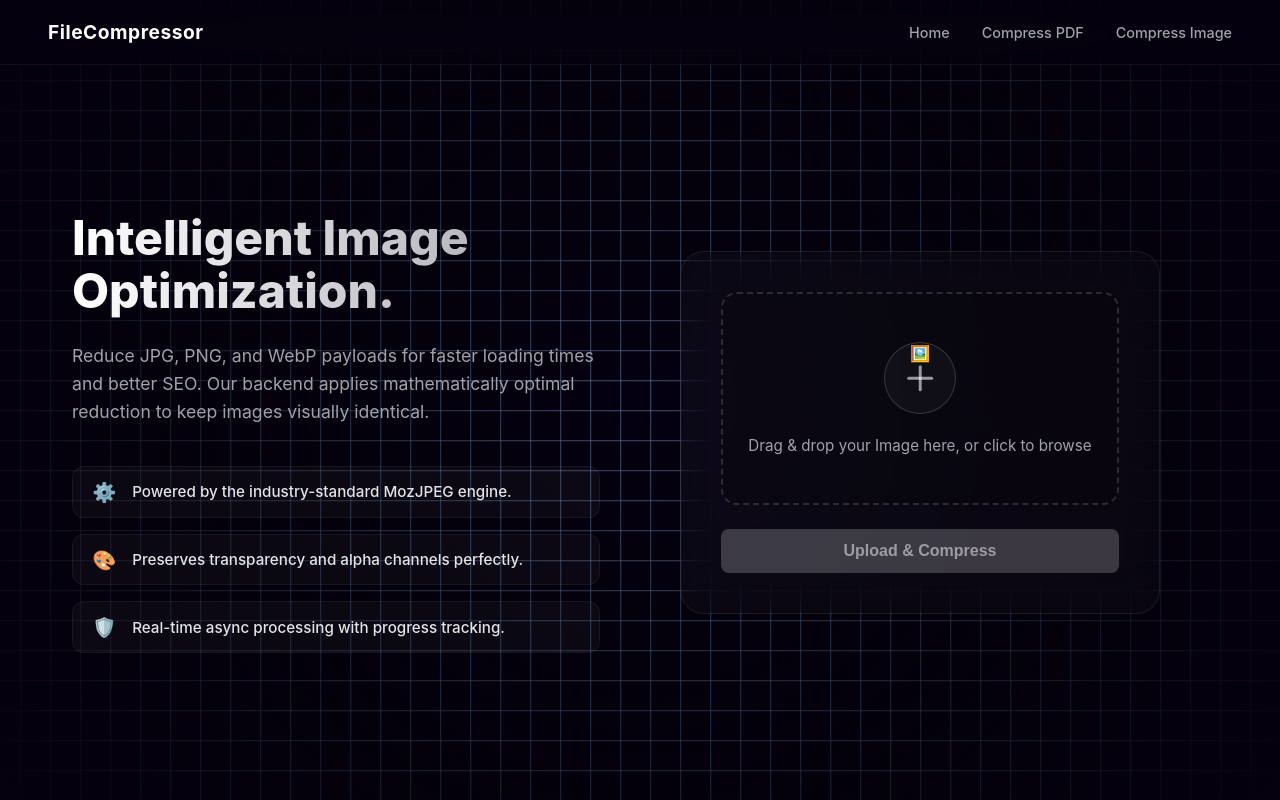
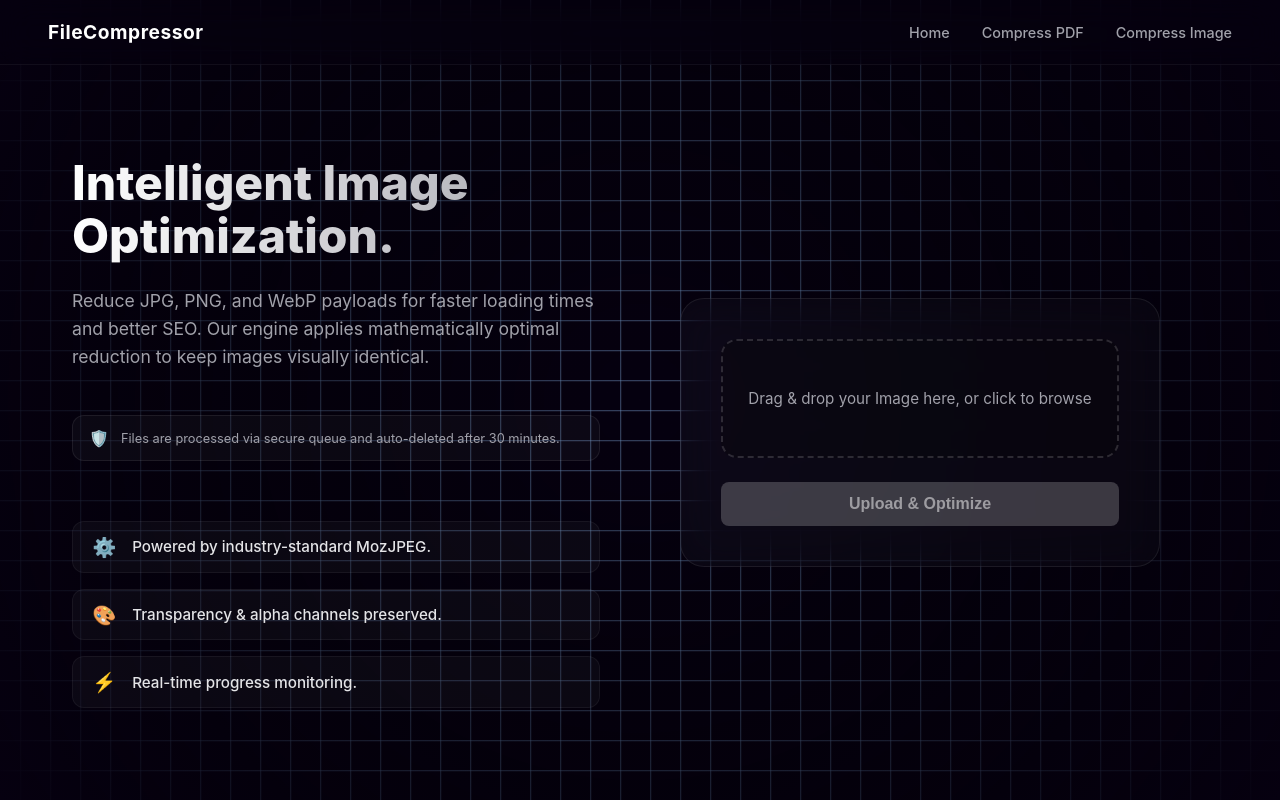
Before and after one commit to Harsh2227kumar/PDFCompression, a Next.js app in the folder pdf-compressor-frontend/: page /compress-image in a window 1280 px wide. Built offline with nearby package versions, Linux system fonts and the light colour scheme; no server answers.

Commit message:
Fix of bugs

```diff
--- a/pdf-compressor-frontend/app/compress-image/page.tsx
+++ b/pdf-compressor-frontend/app/compress-image/page.tsx
@@ -8,62 +8,62 @@ const API_URL = process.env.NEXT_PUBLIC_API_URL ?? "http://localhost:3001";
 export default function CompressImage() {
   const [selectedFile, setSelectedFile] = useState<File | null>(null);
   const [isCompressing, setIsCompressing] = useState(false);
-  const [progress, setProgress] = useState(0); // Progress state
+  const [progress, setProgress] = useState(0);
   const [message, setMessage] = useState("");
   const [isError, setIsError] = useState(false);
   const [isDragging, setIsDragging] = useState(false);
+
+  // State for Comparison Stats
+  const [stats, setStats] = useState<{ original: string, compressed: string, saving: string } | null>(null);
+
   const fileInputRef = useRef<HTMLInputElement | null>(null);
 
-  const handleFileChange = (event: ChangeEvent<HTMLInputElement>) => {
-    setSelectedFile(event.target.files?.[0] ?? null);
-    setMessage("");
-    setIsError(false);
-    setProgress(0);
-  };
+  // Helper to format bytes
+  const formatSize = (bytes: number) => (bytes / (1024 * 1024)).toFixed(2) + " MB";
 
-  const handleDragOver = (e: DragEvent<HTMLDivElement>) => {
-    e.preventDefault();
-    setIsDragging(true);
-  };
+  const handleFileChange = (e: ChangeEvent<HTMLInputElement> | DragEvent<HTMLDivElement>) => {
+    let file: File | null = null;
+    if ("files" in e.target && e.target.files) {
+      file = e.target.files[0];
+    } else if ("dataTransfer" in e) {
+      file = e.dataTransfer.files[0];
+    }
 
-  const handleDragLeave = (e: DragEvent<HTMLDivElement>) => {
-    e.preventDefault();
-    setIsDragging(false);
-  };
-
-  const handleDrop = (e: DragEvent<HTMLDivElement>) => {
-    e.preventDefault();
-    setIsDragging(false);
-
-    const file = e.dataTransfer.files?.[0];
     if (file && file.type.startsWith("image/")) {
       setSelectedFile(file);
       setMessage("");
       setIsError(false);
-    } else {
+      setProgress(0);
+      setStats(null);
+    } else if (file) {
       setIsError(true);
-      setMessage("Please drop a valid Image file (JPG, PNG, WebP).");
+      setMessage("Please upload a valid Image (JPG, PNG, or WebP).");
     }
-  };
-
-  const openFilePicker = () => {
-    fileInputRef.current?.click();
   };
 
   const handleCompress = async (event: FormEvent<HTMLFormElement>) => {
     event.preventDefault();
     if (!selectedFile) return;
 
+    // --- SIZE GUARD (Prevents Vercel Router Errors) ---
+    const MAX_LIMIT = 25 * 1024 * 1024; // 25MB Limit
+    if (selectedFile.size > MAX_LIMIT) {
+      setIsError(true);
+      setMessage(`File too large (${formatSize(selectedFile.size)}). Max limit is 25MB.`);
+      return;
+    }
+
     setIsCompressing(true);
     setIsError(false);
-    setProgress(5); // Initial upload start
-    setMessage("Uploading to queue...");
+    setProgress(5);
+    setStats(null);
+    setMessage("Uploading to secure queue...");
 
     const formData = new FormData();
     formData.append("image", selectedFile);
 
     try {
-      // 1. SUBMIT TO QUEUE
+      // 1. SUBMIT TO BULLMQ
       const response = await fetch(`${API_URL}/compress-image`, {
         method: "POST",
         body: formData,
@@ -72,9 +72,9 @@ export default function CompressImage() {
       if (!response.ok) throw new Error(await response.text());
 
       const { jobId } = await response.json();
-      setMessage("In queue... Waiting for an available worker.");
+      setMessage("In queue... Waiting for worker.");
 
-      // 2. START POLLING FOR STATUS
+      // 2. START POLLING
       const pollInterval = setInterval(async () => {
         try {
           const statusRes = await fetch(`${API_URL}/status/${jobId}`);
@@ -82,7 +82,7 @@ export default function CompressImage() {
 
           const data = await statusRes.json();
 
-          // Update Progress from Backend
+          // Sync numeric progress
           if (data.progress) setProgress(data.progress);
 
           if (data.state === "active") {
@@ -90,43 +90,55 @@ export default function CompressImage() {
           } else if (data.state === "completed") {
             clearInterval(pollInterval);
             setProgress(100);
-            // 1. CLEAR THE PREVIOUS "PROCESSING" MESSAGES
+
+            // FIX UI GLITCH: Clear messages immediately
             setMessage("");
             setIsCompressing(false);
-            // Safely track event
-            if (typeof window !== 'undefined' && posthog) {
+
+            const baseUrl = API_URL.endsWith('/') ? API_URL.slice(0, -1) : API_URL;
+
+            // Fetch metadata for "The Win" stats
+            const fileCheck = await fetch(`${baseUrl}${data.downloadUrl}`);
+            const compSize = parseInt(fileCheck.headers.get("content-length") || "0");
+            const saving = (((selectedFile.size - compSize) / selectedFile.size) * 100).toFixed(0);
+
+            setStats({
+              original: formatSize(selectedFile.size),
+              compressed: formatSize(compSize),
+              saving: saving
+            });
+
+            // PostHog Tracking
+            if (typeof window !== 'undefined' && posthog && posthog.capture) {
               posthog.capture("compression_success", {
-                file_type: "image", // Fixed for Image page
+                file_type: "image",
                 original_name: selectedFile?.name,
-                file_size: selectedFile?.size
+                file_size: selectedFile?.size,
+                saving_percent: saving
               });
             }
 
-            setMessage("Optimization complete! Your download is starting.");
-
             // 3. Trigger Download
-            const baseUrl = API_URL.endsWith('/') ? API_URL.slice(0, -1) : API_URL;
             const anchor = document.createElement("a");
             anchor.href = `${baseUrl}${data.downloadUrl}`;
-            anchor.download = `optimized-${selectedFile?.name || 'file'}`;
+            anchor.download = `optimized-${selectedFile?.name || 'image.jpg'}`;
             document.body.appendChild(anchor);
             anchor.click();
             anchor.remove();
 
-
           } else if (data.state === "failed") {
             clearInterval(pollInterval);
             setIsError(true);
-            setMessage(data.error || "Optimization failed in the queue.");
+            setMessage(data.error || "Optimization failed. Please try a different image.");
             setIsCompressing(false);
           }
         } catch (pollErr: any) {
           clearInterval(pollInterval);
           setIsError(true);
-          setMessage(pollErr.message);
+          setMessage("Lost connection to server.");
           setIsCompressing(false);
         }
-      }, 1500); // Poll every 1.5s for smoother progress updates
+      }, 1500);
 
     } catch (error: any) {
       setIsError(true);
@@ -140,42 +152,34 @@ export default function CompressImage() {
       <div className="text-content">
         <h1 className="page-headline">Intelligent Image Optimization.</h1>
         <p className="page-description">
-          Reduce JPG, PNG, and WebP payloads for faster loading times and better SEO. Our backend applies mathematically optimal reduction to keep images visually identical.
+          Reduce JPG, PNG, and WebP payloads for faster loading times and better SEO. Our engine applies mathematically optimal reduction to keep images visually identical.
         </p>
 
+        {/* Privacy Trust Badge */}
+        <div className="trust-badge">
+          <span className="shield-icon">🛡️</span>
+          <p>Files are processed via secure queue and auto-deleted after 30 minutes.</p>
+        </div>
+
         <ul className="features-list">
-          <li>
-            <span className="feature-icon">⚙️</span>
-            Powered by the industry-standard MozJPEG engine.
-          </li>
-          <li>
-            <span className="feature-icon">🎨</span>
-            Preserves transparency and alpha channels perfectly.
-          </li>
-          <li>
-            <span className="feature-icon">🛡️</span>
-            Real-time async processing with progress tracking.
-          </li>
+          <li><span className="feature-icon">⚙️</span> Powered by industry-standard MozJPEG.</li>
+          <li><span className="feature-icon">🎨</span> Transparency & alpha channels preserved.</li>
+          <li><span className="feature-icon">⚡</span> Real-time progress monitoring.</li>
         </ul>
       </div>
 
       <div className="glass-panel">
         <form onSubmit={handleCompress}>
           <div
-            className={`file-input-wrap ${isDragging ? "drag-active" : ""}`}
-            onDragOver={handleDragOver}
-            onDragLeave={handleDragLeave}
-            onDrop={handleDrop}
-            onClick={openFilePicker}
-            style={{ cursor: "pointer" }}
+            className={`file-input-wrap ${isDragging ? 'drag-active' : ''}`}
+            onDragOver={(e) => { e.preventDefault(); setIsDragging(true); }}
+            onDragLeave={() => setIsDragging(false)}
+            onDrop={(e) => { e.preventDefault(); setIsDragging(false); handleFileChange(e as any); }}
+            onClick={() => fileInputRef.current?.click()}
+            style={{ cursor: 'pointer' }}
           >
-            <div className="upload-icon">🖼️</div>
             <p className="upload-prompt">
-              {selectedFile
-                ? `Selected: ${selectedFile.name}`
-                : isDragging
-                  ? "Drop your Image here"
-                  : "Drag & drop your Image here, or click to browse"}
+              {selectedFile ? `Selected: ${selectedFile.name}` : isDragging ? "Drop your Image here" : "Drag & drop your Image here, or click to browse"}
             </p>
             <input
               ref={fileInputRef}
@@ -183,7 +187,7 @@ export default function CompressImage() {
               accept="image/jpeg, image/png, image/webp, .jpg, .jpeg"
               onChange={handleFileChange}
               className="file-input"
-              style={{ display: "none" }}
+              style={{ display: 'none' }}
             />
           </div>
 
@@ -203,22 +207,24 @@ export default function CompressImage() {
             </div>
           )}
 
-          <button
-            type="submit"
-            disabled={isCompressing || !selectedFile}
-            className="btn-primary"
-          >
-            {isCompressing
-              ? "Optimizing..."
-              : selectedFile
-                ? `Optimize ${selectedFile.name}`
-                : "Upload & Compress"}
+          {/* Success Stats "The Win" */}
+          {stats && (
+            <div className="stats-win">
+              <div className="stats-row">
+                <span>{stats.original}</span>
+                <span>→</span>
+                <span><strong>{stats.compressed}</strong></span>
+              </div>
+              <div className="stats-saving">{stats.saving}% Saved! ✨</div>
+            </div>
+          )}
+
+          <button type="submit" disabled={isCompressing || !selectedFile} className="btn-primary">
+            {isCompressing ? "Optimizing..." : selectedFile ? `Optimize ${selectedFile.name}` : "Upload & Optimize"}
           </button>
 
           {!isCompressing && message && (
-            <div
-              className={`msg-status ${isError ? "msg-error" : "msg-success"}`}
-            >
+            <div className={`msg-status ${isError ? "msg-error" : "msg-success"}`}>
               {message}
             </div>
           )}
```
Also changed, not shown: pdf-compressor-frontend/app/compress-pdf/page.tsx (+9 -1 lines), pdf-compressor-frontend/components/PostHogProvider.tsx (+16 -6 lines).
